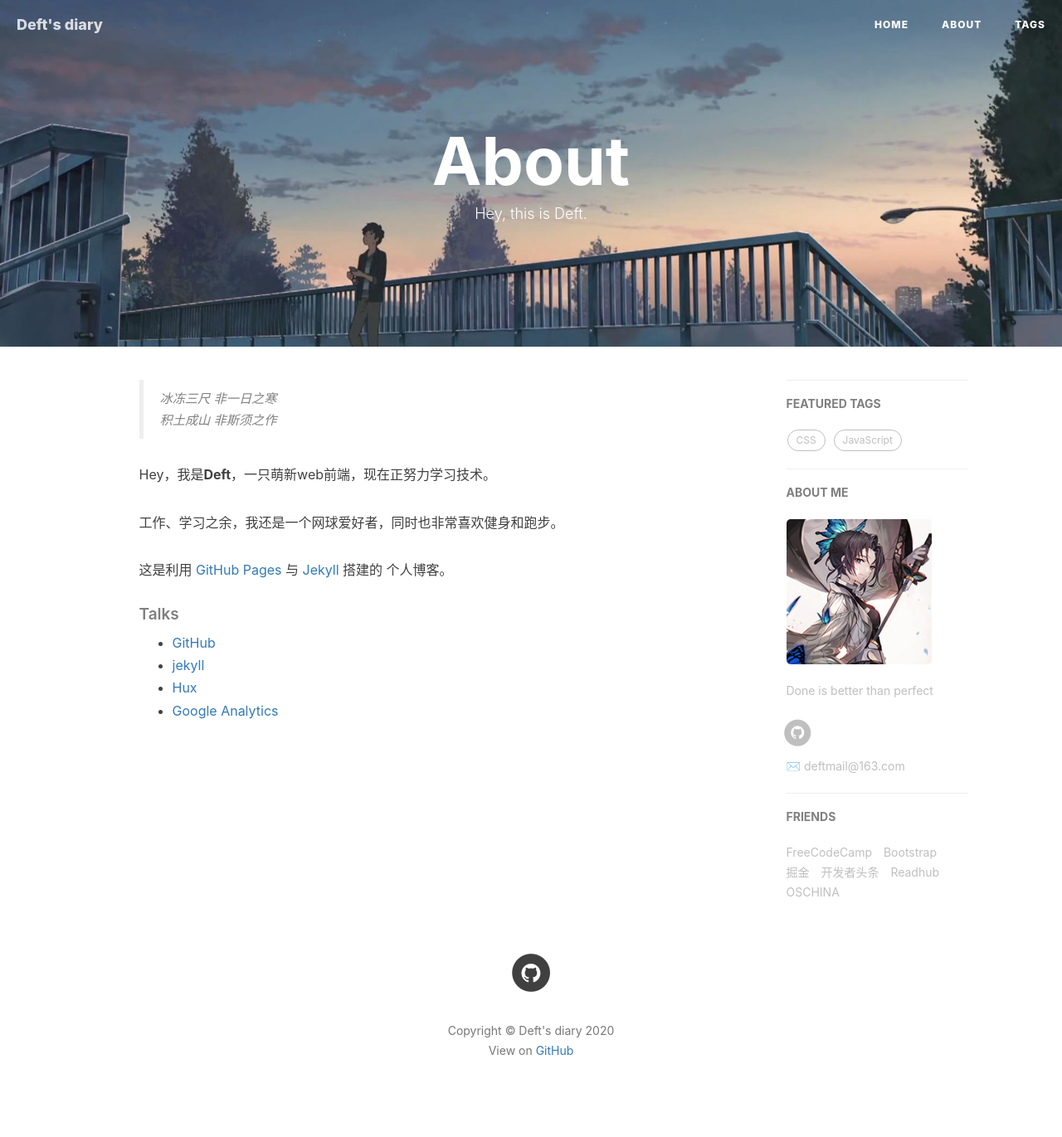
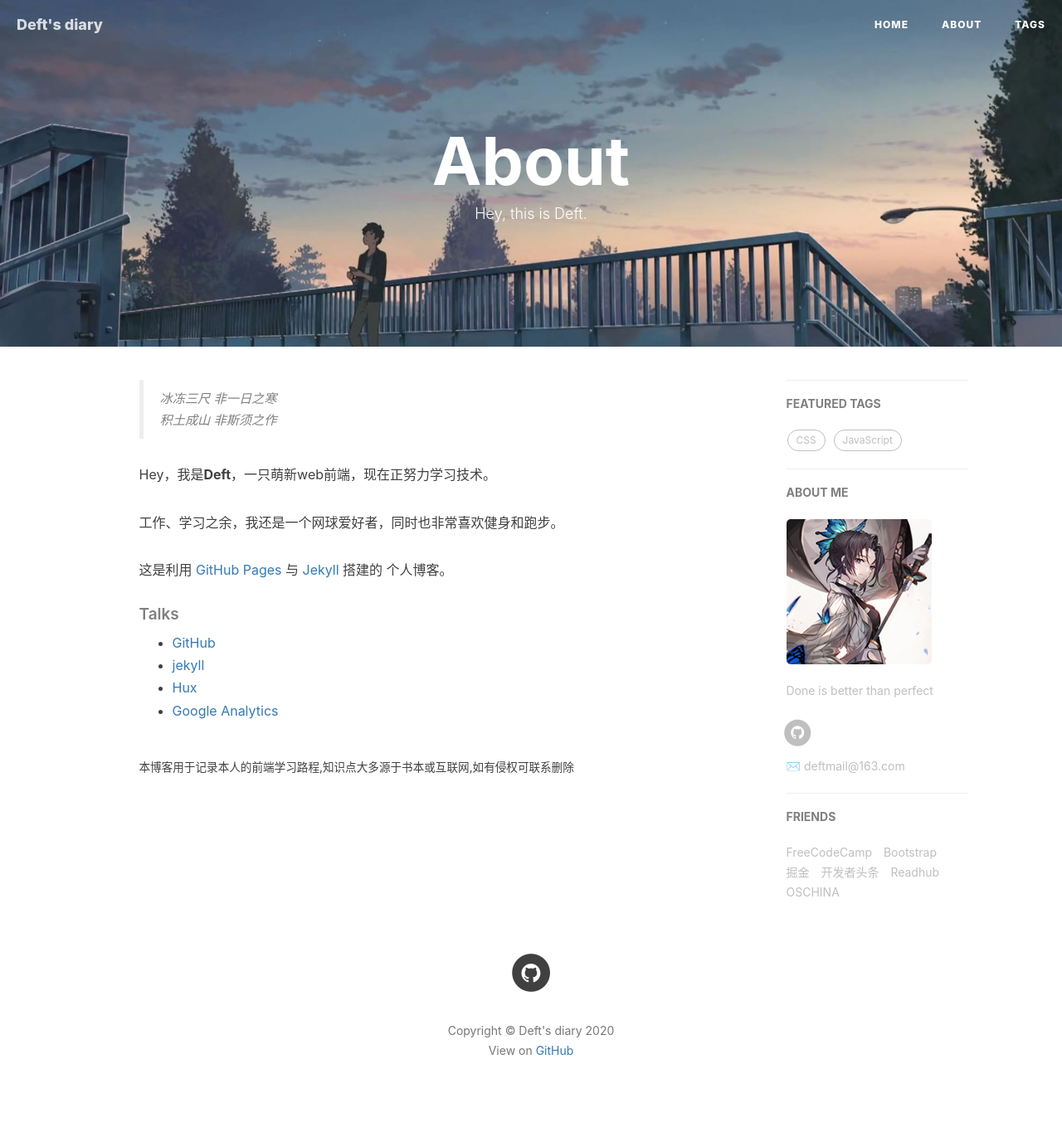
Before and after one commit to codingwithdeft/codingwithdeft.github.io, a Jekyll site: the page built from about.html, in a window 1280 px wide. Shown: the whole page at 83% size. Built offline with Jekyll 4.4.1, drawn with Linux system fonts in a browser that asks for light colours; nearby versions of some CDN libraries; comment, search, counter and statistics services are not loaded.

Commit message:
Update about.html

```diff
--- a/about.html
+++ b/about.html
@@ -34,6 +34,9 @@ header-img: "img/home-bg-ndmz.jpg"
         <li><a href="http://huangxuan.me/">Hux</a></li>
         <li><a href="https://analytics.google.com/analytics">Google Analytics</a></li>
     </ul>
+
+
+    <p><small>本博客用于记录本人的前端学习路程,知识点大多源于书本或互联网,如有侵权可联系删除<small><p>
 </div>
 
 <!-- English Version -->
```
